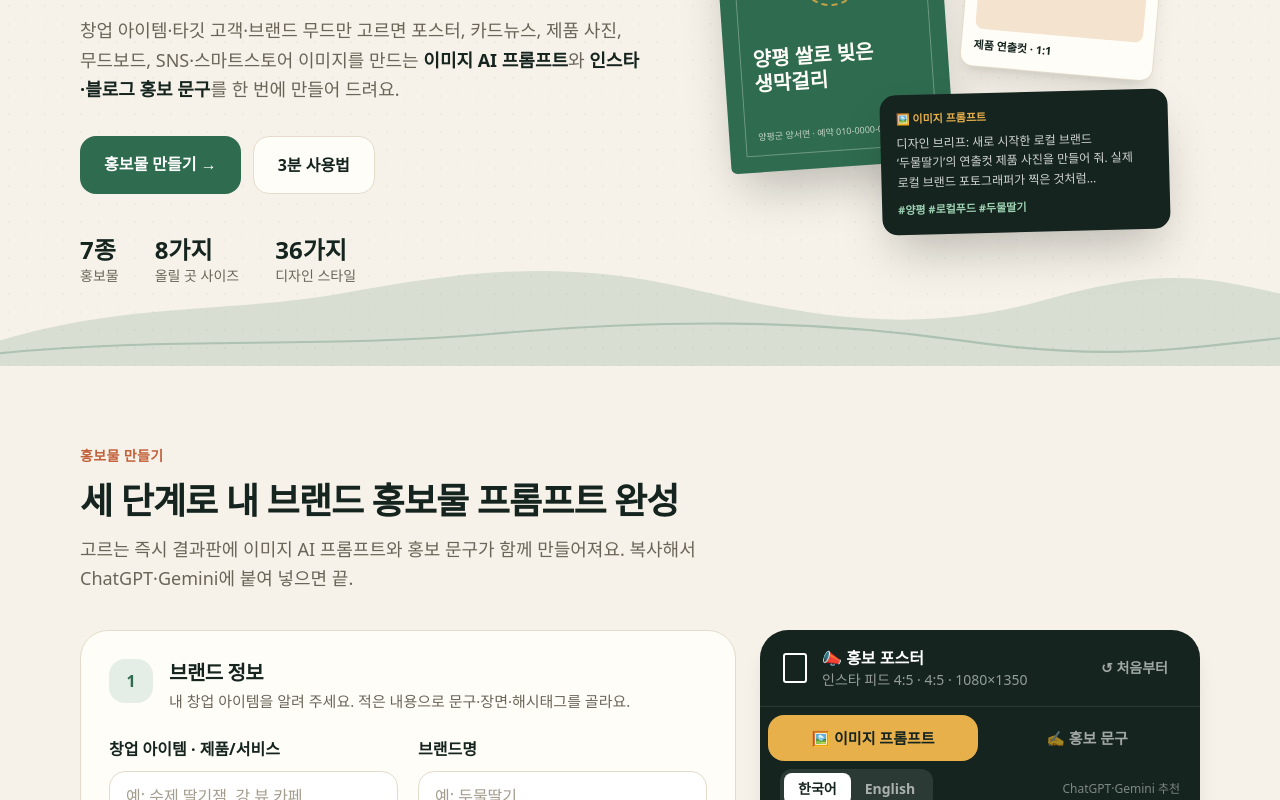
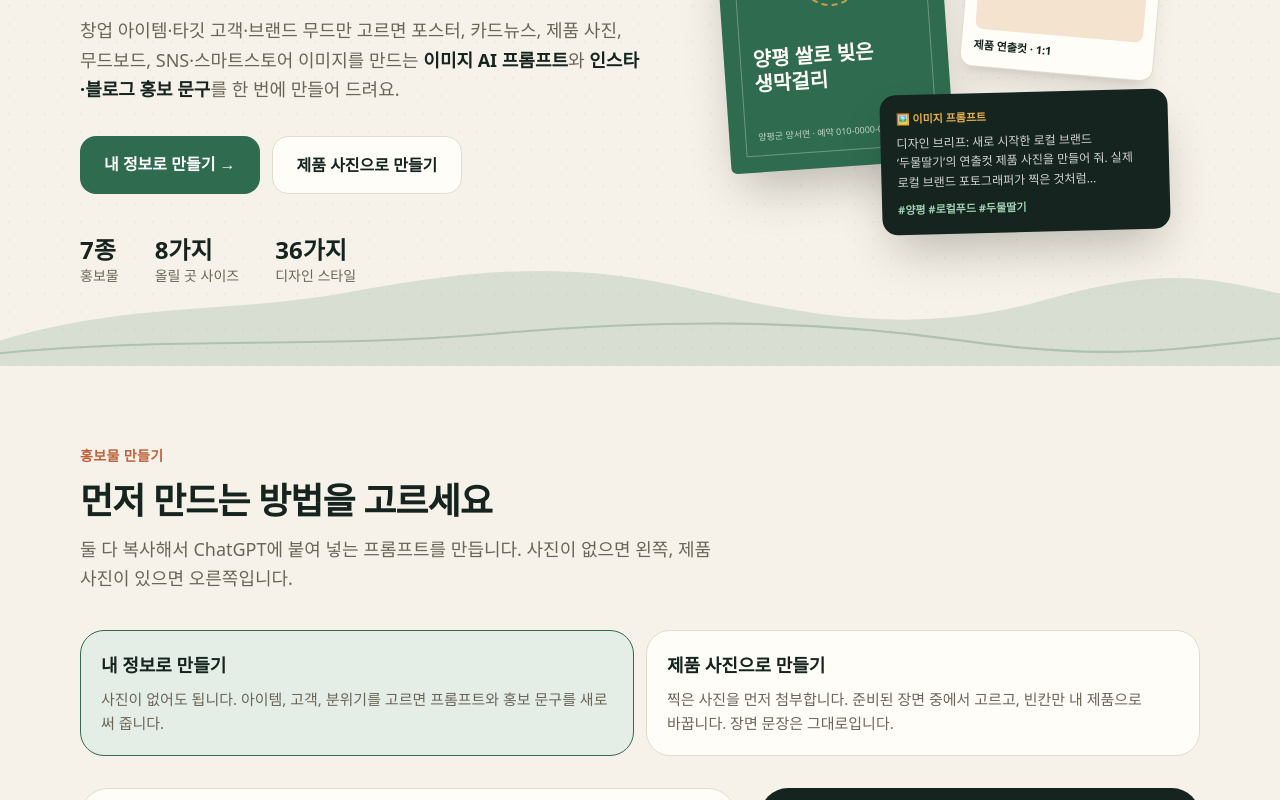
Before and after one commit to dmm-asmong/yangpyeong-startup-prompt, a Next.js app: page / in a window 1280 px wide. Shown: the part 320-1120 px from the top of the page. Built offline with nearby package versions, Linux system fonts and the light colour scheme; a web font is replaced by a local one.

Commit message:
fix: 만들기에 두 방법을 같이 보여 주기

```diff
--- a/src/components/Header.tsx
+++ b/src/components/Header.tsx
@@ -9,7 +9,7 @@ export default function Header() {
           <Logo dark />
         </Link>
         <nav className="flex items-center gap-1 text-[15px] font-semibold text-white/75">
-          <Link href="/#studio" className="hidden rounded-lg px-3 py-1.5 hover:text-white md:inline">
+          <Link href="/#studio" className="rounded-lg px-3 py-1.5 hover:text-white">
             만들기
           </Link>
           <Link href="/#gallery" className="hidden rounded-lg px-3 py-1.5 hover:text-white md:inline">
@@ -17,9 +17,6 @@ export default function Header() {
           </Link>
           <Link href="/#guide" className="hidden rounded-lg px-3 py-1.5 hover:text-white md:inline">
             사용 가이드
-          </Link>
-          <Link href="/photo-prompts" className="rounded-lg px-3 py-1.5 hover:text-white">
-            사진 100
           </Link>
           <Link href="/handbook" className="hidden rounded-lg px-3 py-1.5 hover:text-white sm:inline">
             실전 핸드북
--- a/src/components/Hero.tsx
+++ b/src/components/Hero.tsx
@@ -35,10 +35,10 @@ export default function Hero() {
           </p>
           <div className="mt-8 flex flex-wrap gap-3">
             <a href="#studio" className="rounded-2xl bg-moss px-6 py-4 text-base font-extrabold text-white hover:bg-moss-dark">
-              홍보물 만들기 →
+              내 정보로 만들기 →
             </a>
-            <a href="#guide" className="rounded-2xl border border-line bg-card px-6 py-4 text-base font-bold text-ink hover:border-moss">
-              3분 사용법
+            <a href="#photo" className="rounded-2xl border border-line bg-card px-6 py-4 text-base font-bold text-ink hover:border-moss">
+              제품 사진으로 만들기
             </a>
           </div>
           <dl className="mt-10 flex gap-9">
--- a/src/components/PhotoLibrary.tsx
+++ b/src/components/PhotoLibrary.tsx
@@ -131,7 +131,7 @@ export default function PhotoLibrary() {
           </p>
         )}
 
-        <CopyButton text={applied.text} label="원문 구조 그대로 복사" className="min-h-12 w-full px-4 text-base" />
+        <CopyButton text={applied.text} label="프롬프트 복사" className="min-h-12 w-full px-4 text-base" />
         <pre className="max-h-80 overflow-auto whitespace-pre-wrap rounded-2xl bg-ink px-4 py-3 text-sm leading-relaxed text-white/90">{applied.text}</pre>
       </aside>
     </div>
--- a/src/components/Studio.tsx
+++ b/src/components/Studio.tsx
@@ -1,7 +1,6 @@
 "use client";
 
-import Link from "next/link";
-import { useState } from "react";
+import { useEffect, useState } from "react";
 import type { OutputId } from "@/data/options";
 import type { Example } from "@/data/examples";
 import { buildCaption, type Channel } from "@/lib/caption";
@@ -11,6 +10,7 @@ import { resolveCopy } from "@/lib/suggest";
 import { StepBrand, StepDesign, StepOutput } from "./builder/Steps";
 import Gallery from "./Gallery";
 import OutputPanel from "./OutputPanel";
+import PhotoLibrary from "./PhotoLibrary";
 import { SectionTitle } from "./ui";
 
 /** 빌더 + 결과판 + 예시 갤러리. 모든 처리는 브라우저 안에서만 일어나요. */
@@ -19,6 +19,23 @@ export default function Studio({ images }: { images: Record<string, string> }) {
   const [lang, setLang] = useState<Lang>("ko");
   const [channel, setChannel] = useState<Channel>("instagram");
   const [loaded, setLoaded] = useState<string | null>(null);
+  const [mode, setMode] = useState<"info" | "photo">("info");
+
+  useEffect(() => {
+    const sync = () => {
+      const hash = window.location.hash;
+      if (hash === "#photo") setMode("photo");
+      else if (hash === "#studio" || hash === "") setMode("info");
+    };
+    sync();
+    window.addEventListener("hashchange", sync);
+    return () => window.removeEventListener("hashchange", sync);
+  }, []);
+
+  const chooseMode = (next: "info" | "photo") => {
+    setMode(next);
+    history.replaceState(null, "", next === "photo" ? "#photo" : "#studio");
+  };
 
   const copy = resolveCopy(state);
   const prompt = buildPrompt(state, lang);
@@ -52,6 +69,8 @@ export default function Studio({ images }: { images: Record<string, string> }) {
     setLoaded(null);
   };
   const onStart = (example: Example) => {
+    setMode("info");
+    history.replaceState(null, "", "#studio");
     setState(stateFromExample(example.state));
     setLoaded(example.title);
     document.getElementById("studio")?.scrollIntoView({ behavior: "smooth", block: "start" });
@@ -62,9 +81,45 @@ export default function Studio({ images }: { images: Record<string, string> }) {
       <section id="studio" className="mx-auto max-w-6xl scroll-mt-20 px-4 py-14 sm:py-20">
         <SectionTitle
           eyebrow="홍보물 만들기"
-          title="세 단계로 내 브랜드 홍보물 프롬프트 완성"
-          desc="고르는 즉시 결과판에 이미지 AI 프롬프트와 홍보 문구가 함께 만들어져요. 복사해서 ChatGPT·Gemini에 붙여 넣으면 끝."
+          title="먼저 만드는 방법을 고르세요"
+          desc="둘 다 복사해서 ChatGPT에 붙여 넣는 프롬프트를 만듭니다. 사진이 없으면 왼쪽, 제품 사진이 있으면 오른쪽입니다."
         />
+        <div id="photo" className="mb-8 grid scroll-mt-24 gap-3 sm:grid-cols-2">
+          <button
+            type="button"
+            aria-pressed={mode === "info"}
+            onClick={() => chooseMode("info")}
+            className={`rounded-[24px] border p-5 text-left transition ${
+              mode === "info" ? "border-moss bg-moss-soft" : "border-line bg-card hover:border-moss/50"
+            }`}
+          >
+            <p className="text-lg font-extrabold text-ink">내 정보로 만들기</p>
+            <p className="mt-2 text-[15px] leading-relaxed text-mute">
+              사진이 없어도 됩니다. 아이템, 고객, 분위기를 고르면 프롬프트와 홍보 문구를 새로 써 줍니다.
+            </p>
+          </button>
+          <button
+            type="button"
+            aria-pressed={mode === "photo"}
+            onClick={() => chooseMode("photo")}
+            className={`rounded-[24px] border p-5 text-left transition ${
+              mode === "photo" ? "border-moss bg-moss-soft" : "border-line bg-card hover:border-moss/50"
+            }`}
+          >
+            <p className="text-lg font-extrabold text-ink">제품 사진으로 만들기</p>
+            <p className="mt-2 text-[15px] leading-relaxed text-mute">
+              찍은 사진을 먼저 첨부합니다. 준비된 장면 중에서 고르고, 빈칸만 내 제품으로 바꿉니다. 장면 문장은 그대로입니다.
+            </p>
+          </button>
+        </div>
+        {mode === "photo" ? (
+          <>
+            <PhotoLibrary />
+            <p className="mt-6 text-sm leading-relaxed text-mute">
+              출처: 프롬왓, 2026-10-20. 1~4번은 결과가 확인된 장면이고, 5~100번은 응용용이라 번호마다 결과를 확인한 것은 아닙니다.
+            </p>
+          </>
+        ) : (
         <div className="grid grid-cols-1 gap-6 lg:grid-cols-[minmax(0,1fr)_440px] lg:items-start">
           <div className="space-y-5">
             <StepBrand state={state} onPatch={patch} />
@@ -92,6 +147,7 @@ export default function Studio({ images }: { images: Record<string, string> }) {
             />
           </div>
         </div>
+        )}
       </section>
 
       <section id="gallery" className="scroll-mt-16 border-t border-line bg-card py-14 sm:py-20">
@@ -99,14 +155,8 @@ export default function Studio({ images }: { images: Record<string, string> }) {
           <SectionTitle
             eyebrow="예시 갤러리"
             title="이런 창업 브랜드라면? 예시 12개"
-            desc="모두 가상의 양평 창업 브랜드예요. 비슷한 예시를 골라 빌더로 불러온 뒤, 내 브랜드 정보로 바꿔 쓰세요."
+            desc="모두 가상의 양평 창업 브랜드예요. 고르면 위의 '내 정보로 만들기'에 불러와집니다. 제품 사진이 있으면 그 방법을 쓰세요."
           />
-          <p className="mb-6 text-base leading-relaxed text-mute">
-            사진 한 장으로 만드는 광고 프롬프트 100개는 문장 구조를 그대로 두고, 대괄호만 채워 복사합니다.{" "}
-            <Link href="/photo-prompts" className="font-bold text-moss underline-offset-2 hover:underline">
-              사진 프롬프트 100 열기
-            </Link>
-          </p>
           <Gallery images={images} onStart={onStart} />
         </div>
       </section>
```
